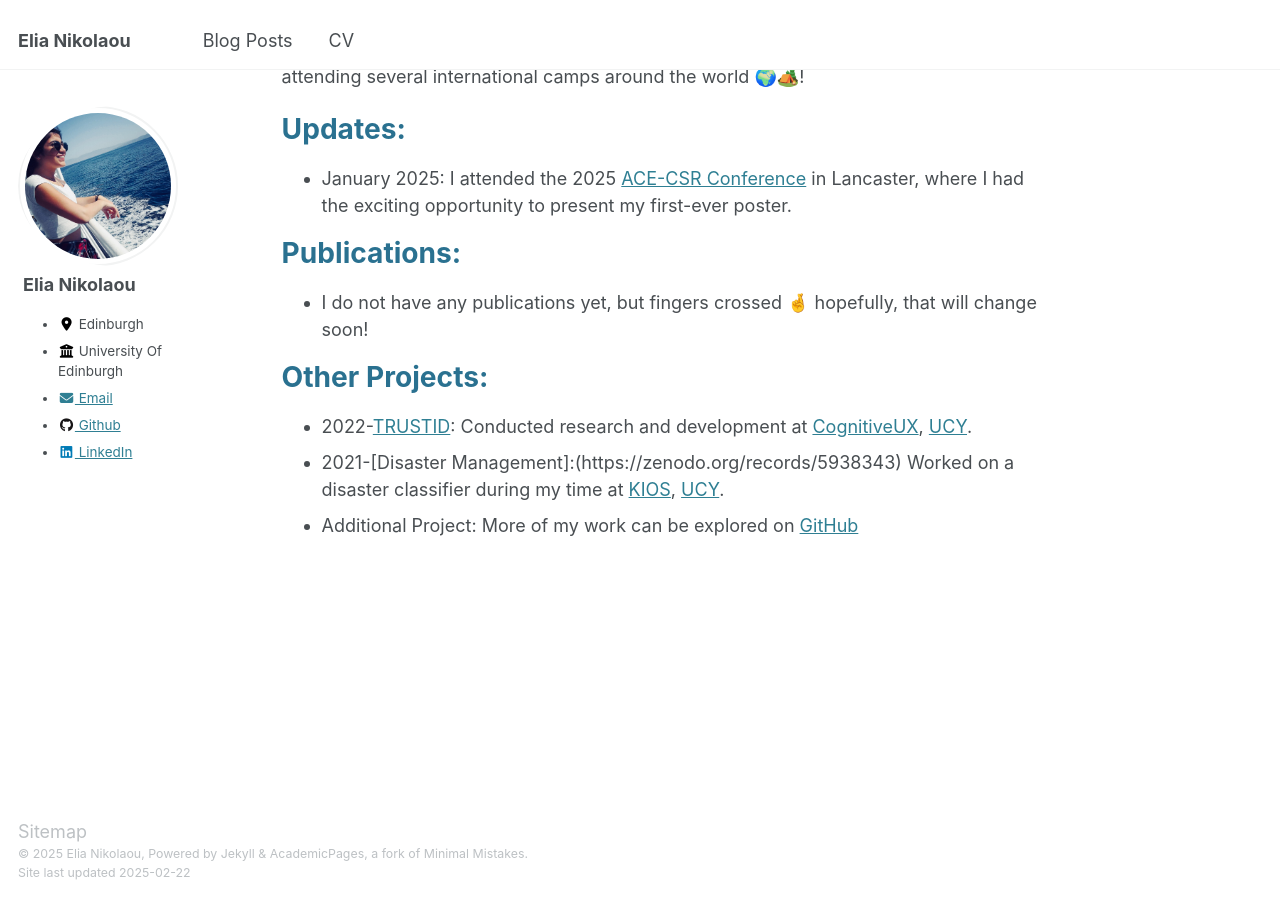
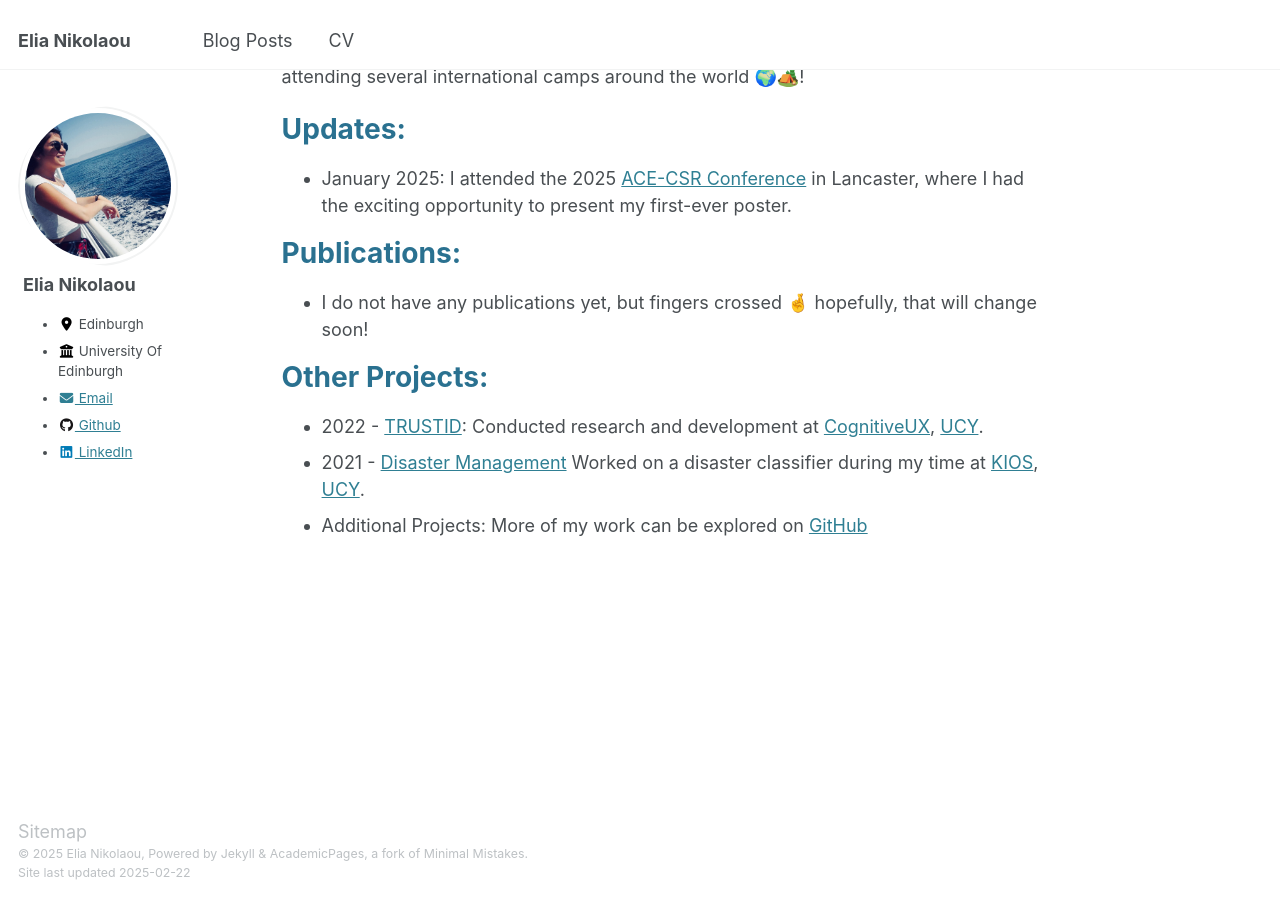
Before and after one commit to Elia-Nikolaou/Elia-Nikolaou.github.io, a Jekyll site: the page built from _pages/about.md, in a window 1280 px wide and 900 px high, scrolled down 629 px. Built offline with Jekyll 4.4.1, drawn with Linux system fonts in a browser that asks for light colours.

Commit message:
Update about.md

```diff
--- a/_pages/about.md
+++ b/_pages/about.md
@@ -29,6 +29,6 @@ I am also a proud member of the [Scouts](https://www.scouts.org.uk/) since 2007,
 
 <span style="color:#2A7190">Other Projects:</span>
 ==
-- 2022-[TRUSTID](https://trustid-project.eu/): Conducted research and development at [CognitiveUX](https://cognitiveux.com/), [UCY](https://www.ucy.ac.cy/?lang=en).
-- 2021-[Disaster Management]:(https://zenodo.org/records/5938343) Worked on a disaster classifier during my time at [KIOS](https://www.kios.ucy.ac.cy/), [UCY](https://www.ucy.ac.cy/?lang=en).
-- Additional Project: More of my work can be explored on [GitHub](https://github.com/enicol09)
+- 2022 - [TRUSTID](https://trustid-project.eu/): Conducted research and development at [CognitiveUX](https://cognitiveux.com/), [UCY](https://www.ucy.ac.cy/?lang=en).
+- 2021 - [Disaster Management](https://zenodo.org/records/5938343) Worked on a disaster classifier during my time at [KIOS](https://www.kios.ucy.ac.cy/), [UCY](https://www.ucy.ac.cy/?lang=en).
+- Additional Projects: More of my work can be explored on [GitHub](https://github.com/enicol09)
```
